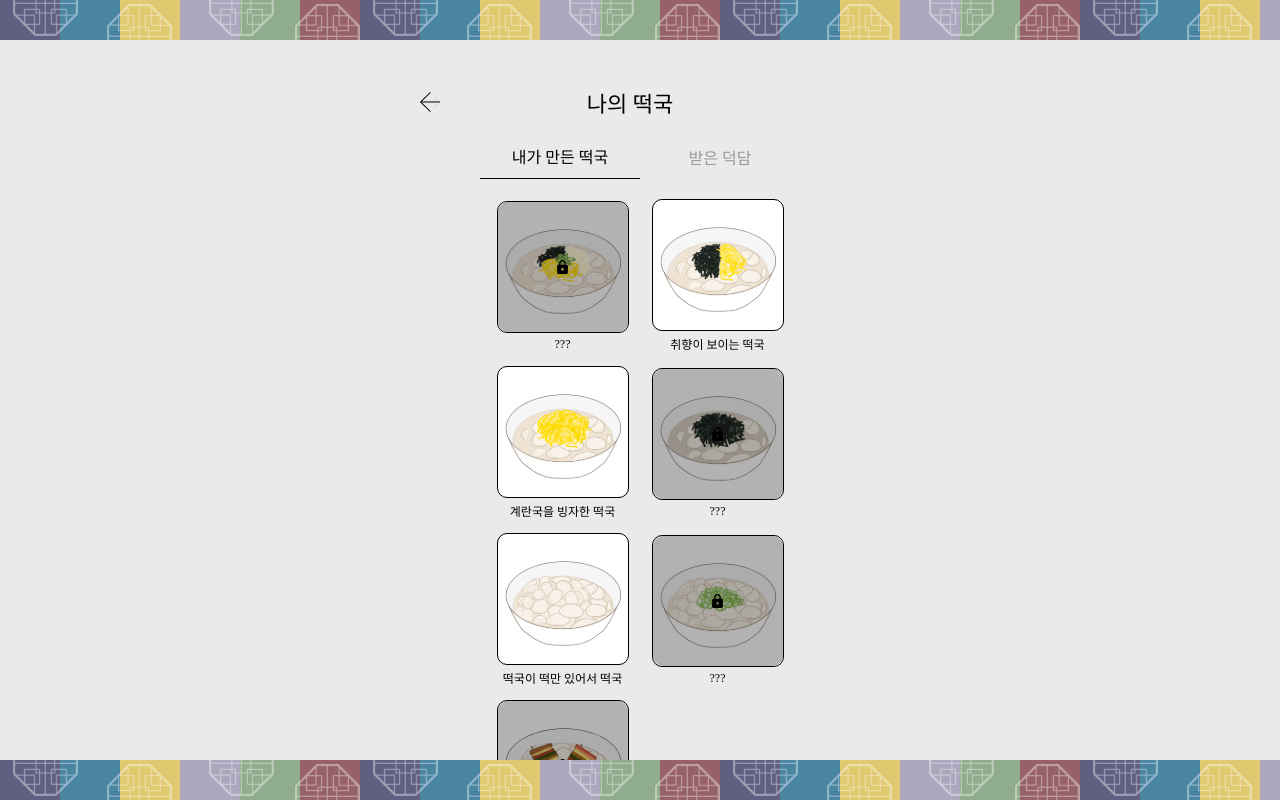
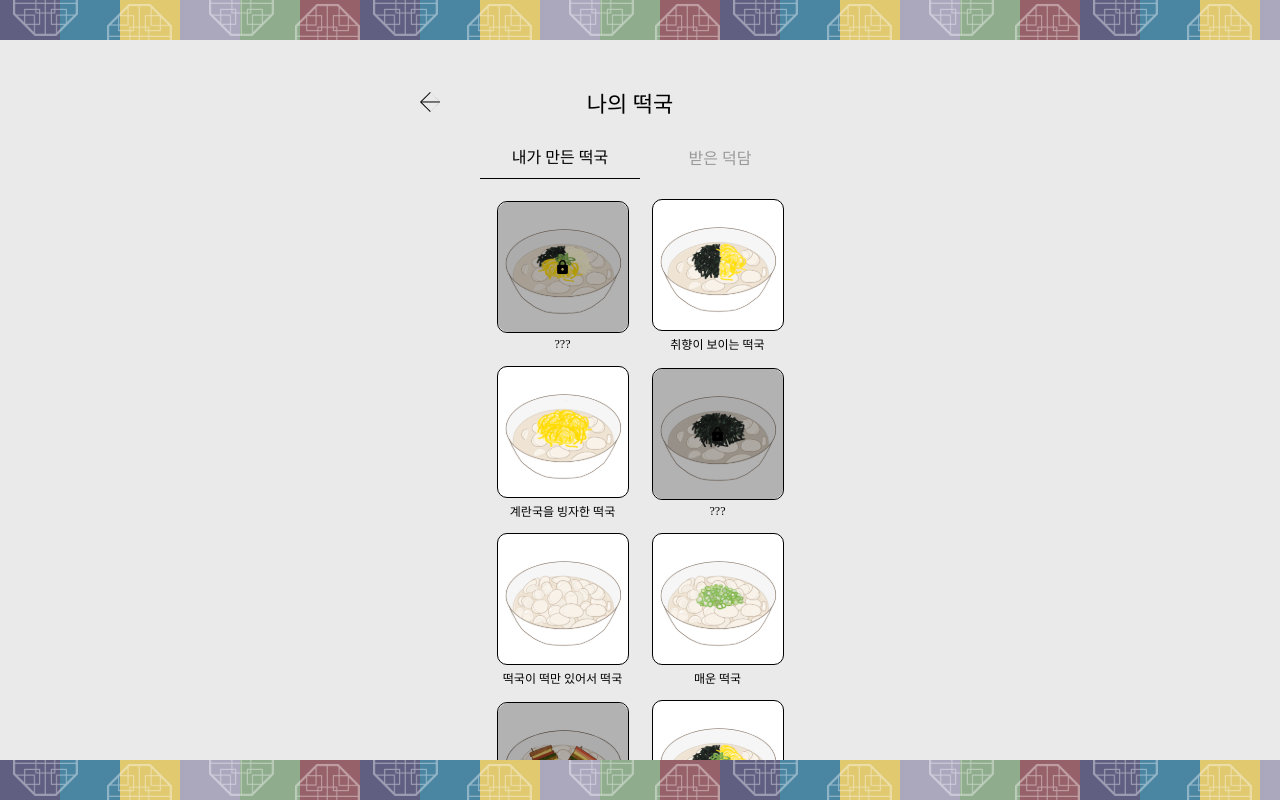
Before and after one commit to jangsumi/Making-Tteokguk-FE, a React (Vite) app: page /myinfo in a window 1280 px wide. Built offline with nearby package versions, Linux system fonts and the light colour scheme; a web font is replaced by a local one.

Commit message:
feat: '나의 떡국' 페이지 떡국 2종류 추가
- '사랑이 가득 담긴 떡국' 추가
- '뭔가 맛이 익숙한 떡국' 추가

```diff
--- a/src/pages/MyInfo/MyInfo.jsx
+++ b/src/pages/MyInfo/MyInfo.jsx
@@ -9,6 +9,8 @@ import tgSpicy from "../../images/tgSpicy.svg";
 import tgOnlytteok from "../../images/tgOnlytteok.svg";
 import tgOnlyegg from "../../images/tgOnlyegg.svg";
 import tgBlack from "../../images/tgBlack.svg";
+import tgFamilar from "../../images/tgFamiliar.svg";
+import tgLove from "../../images/tgLove.svg";
 
 const Cooked = ({ unlock }) => {
   const infoTteokguk = [
@@ -19,6 +21,8 @@ const Cooked = ({ unlock }) => {
     { index: 4, name: "떡국이 떡만 있어서 떡국", imgSrc: tgOnlytteok },
     { index: 5, name: "매운 떡국", imgSrc: tgSpicy },
     { index: 6, name: "이상한 떡국", imgSrc: tgStrange },
+    { index: 7, name: "뭔가 맛이 익숙한 떡국", imgSrc: tgFamilar },
+    { index: 8, name: "사랑이 가득 담긴 떡국", imgSrc: tgLove},
   ];
 
   return (
@@ -45,7 +49,7 @@ const Cooked = ({ unlock }) => {
 };
 
 const MyInfo = () => {
-  const unlock = [false, true, true, false, true];
+  const unlock = [false, true, true, false, true, true, false, true, true];
   const [currPage, setCurrPage] = useState(0);
   const userMessage = [
     {
```
